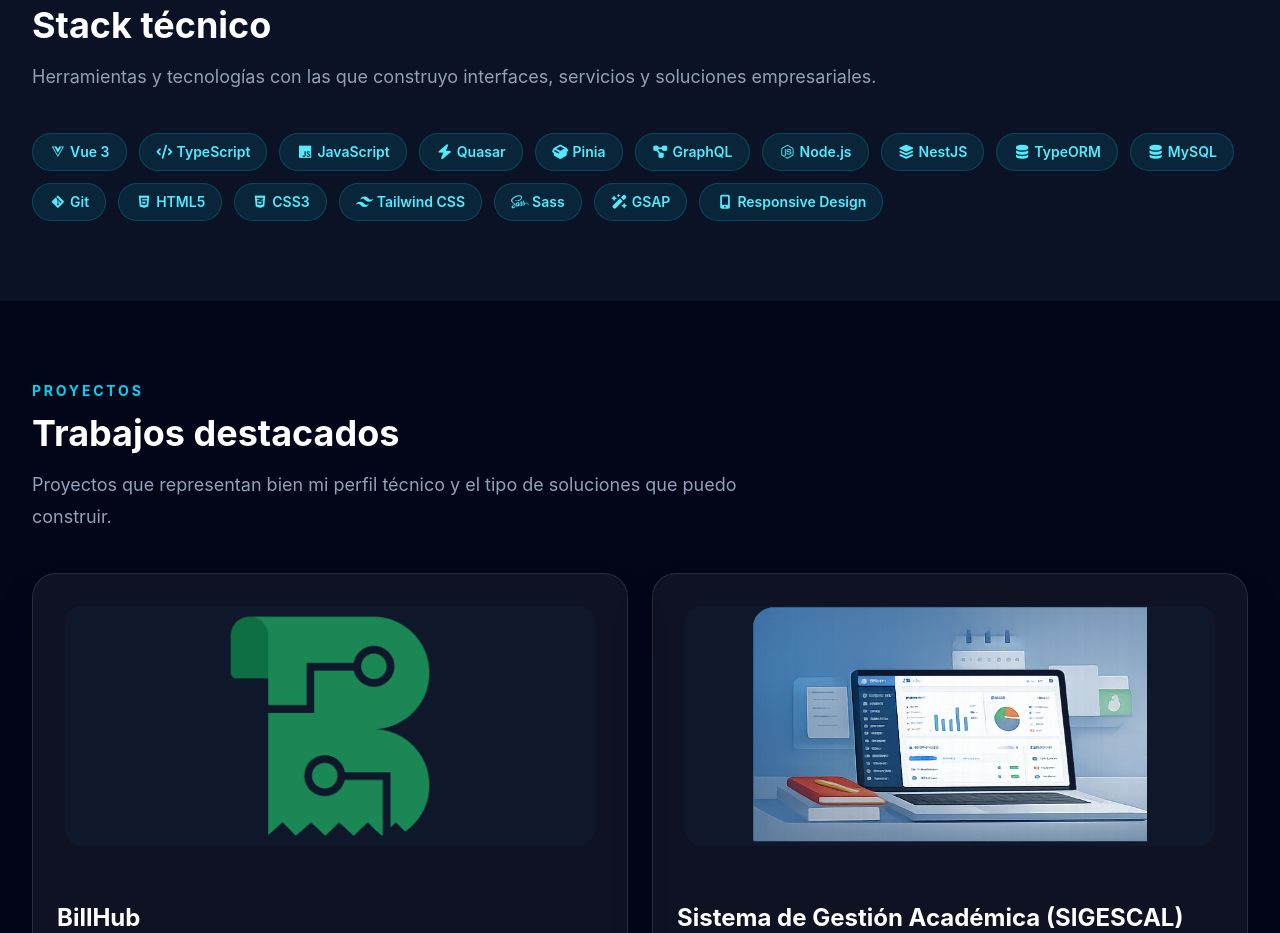
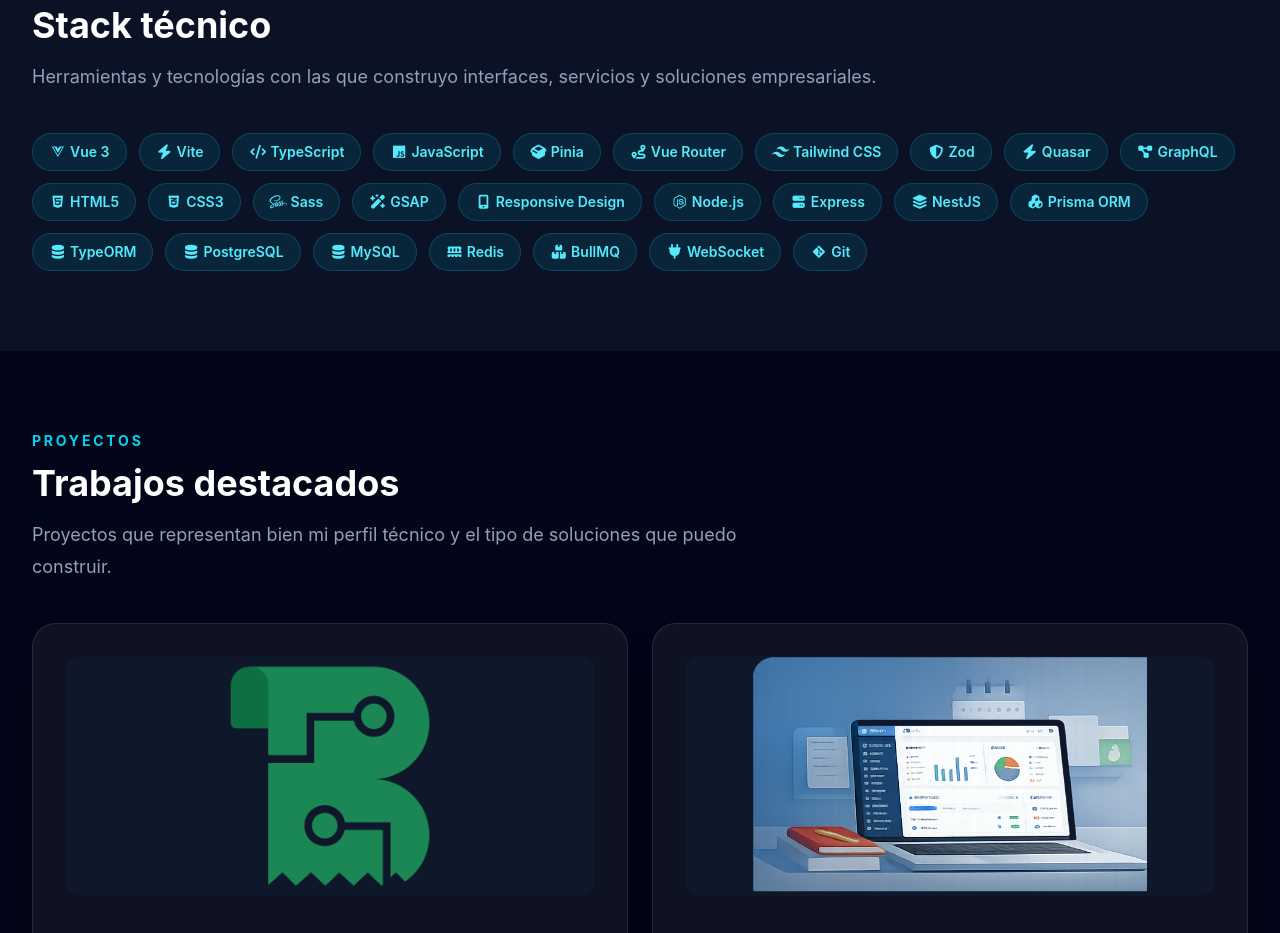
Before and after one commit to ManeyRodriguez/portafolio, a Vue app: page / in a window 1280 px wide. Shown: the part 1360-2293 px from the top of the page. Built offline with nearby package versions, Linux system fonts and the light colour scheme.

Commit message:
feat: expand skills list with additional frontend, backend, and tools for comprehensive portfolio representation

```diff
--- a/src/data/portfolio.ts
+++ b/src/data/portfolio.ts
@@ -1,25 +1,38 @@
 import type { PortfolioData } from "../types/portfolio";
 
- const skills = [
+const skills = [
+  // Frontend
   'Vue 3',
+  'Vite',
   'TypeScript',
   'JavaScript',
+  'Pinia',
+  'Vue Router',
+  'Tailwind CSS',
+  'Zod',
   'Quasar',
-  'Pinia',
   'GraphQL',
-  'Node.js',
-  'NestJS',
-  'TypeORM',
-  'MySQL',
-  'Git',
   'HTML5',
   'CSS3',
-  'Tailwind CSS',
   'Sass',
   'GSAP',
   'Responsive Design',
+
+  // Backend
+  'Node.js',
+  'Express',
+  'NestJS',
+  'Prisma ORM',
+  'TypeORM',
+  'PostgreSQL',
+  'MySQL',
+  'Redis',
+  'BullMQ',
+  'WebSocket',
+
+  // Tools
+  'Git',
 ];
-
 
 export const portfolioData: PortfolioData = {
   name: 'Ing. Juan Manuel Rodríguez Pérez',
@@ -53,30 +66,37 @@
       repoUrl: '',
     },
   ],
-contact: {
+  contact: {
     email: 'maneyrodriguez@gmail.com',
     github: 'https://github.com/ManeyRodriguez',
     linkedin: 'https://www.linkedin.com/in/juan-manuel-rodriguez-perez-08a09665/',
   },
 };
 
-
-
 export const iconSkills: Record<string, string> = {
   'Vue 3': 'fa-brands fa-vuejs',
+  Vite: 'fa-solid fa-bolt',
   TypeScript: 'fa-solid fa-code',
   JavaScript: 'fa-brands fa-js',
+  Pinia: 'fa-solid fa-box-open',
+  'Vue Router': 'fa-solid fa-route',
+  'Tailwind CSS': 'fa-brands fa-tailwind-css',
+  Zod: 'fa-solid fa-shield-halved',
   Quasar: 'fa-solid fa-bolt',
-  Pinia: 'fa-solid fa-box-open',
   GraphQL: 'fa-solid fa-diagram-project',
   'Node.js': 'fa-brands fa-node-js',
+  Express: 'fa-solid fa-server',
   NestJS: 'fa-solid fa-layer-group',
+  'Prisma ORM': 'fa-solid fa-cubes',
   TypeORM: 'fa-solid fa-database',
+  PostgreSQL: 'fa-solid fa-database',
   MySQL: 'fa-solid fa-database',
+  Redis: 'fa-solid fa-memory',
+  BullMQ: 'fa-solid fa-boxes-stacked',
+  WebSocket: 'fa-solid fa-plug',
   Git: 'fa-brands fa-git-alt',
   HTML5: 'fa-brands fa-html5',
   CSS3: 'fa-brands fa-css3-alt',
-  'Tailwind CSS': 'fa-brands fa-tailwind-css',
   Sass: 'fa-brands fa-sass',
   GSAP: 'fa-solid fa-wand-magic-sparkles',
   'Responsive Design': 'fa-solid fa-mobile-screen-button',
```
